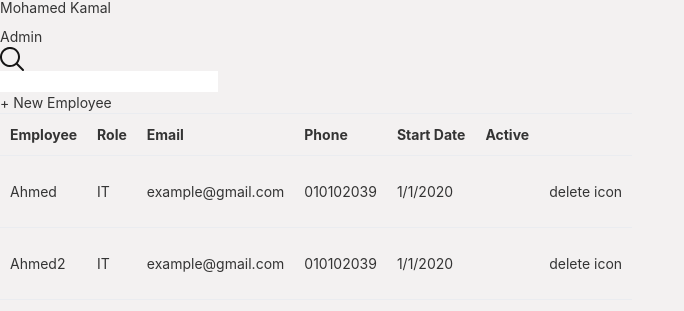
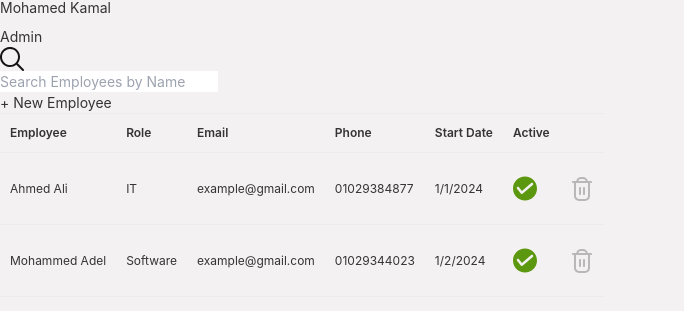
Before and after one commit to Hadeer-Mah/mini-ERP, a React (Vite) app: page /employees in a window 1280 px wide. Shown: the part 641-952 px from the top of the page, without its empty margins (0-684 px from the left). Built offline with nearby package versions, Linux system fonts and the light colour scheme; data requests are answered from the project's data file.

Commit message:
Establishing Json server and Listing & Searching Employees

```diff
--- /dev/null
+++ b/data/db.json
@@ -0,0 +1,22 @@
+{
+  "employees": [
+    {
+      "Employee": "Ahmed Ali",
+      "StartDate": "1/1/2024",
+      "Phone": "01029384877",
+      "Email": "example@gmail.com",
+      "Role": "IT",
+      "image": "",
+      "Active": true
+    },
+    {
+        "Employee": "Mohammed Adel",
+        "StartDate": "1/2/2024",
+        "Phone": "01029344023",
+        "Email": "example@gmail.com",
+        "Role": "Software",
+        "image": "",
+        "Active": true
+      }
+  ]
+}
--- a/package.json
+++ b/package.json
@@ -7,9 +7,11 @@
     "start": "vite",
     "build": "vite build",
     "lint": "eslint . --ext js,jsx --report-unused-disable-directives --max-warnings 0",
-    "preview": "vite preview"
+    "preview": "vite preview",
+    "json-server": "json-server --watch data/db.json --port 8000"
   },
   "dependencies": {
+    "json-server": "^1.0.0-beta.3",
     "react": "^18.2.0",
     "react-dom": "^18.2.0",
     "react-responsive-modal": "^6.4.2",
--- a/src/components/SharedComponents/DataTable/DataTable.scss
+++ b/src/components/SharedComponents/DataTable/DataTable.scss
@@ -16,6 +16,8 @@
     }
     .table-head {
       th {
+        font-size: 12px;
+        font-weight: 600;
         padding: 10px;
         text-align: start;
         white-space: nowrap;
@@ -35,6 +37,7 @@
         cursor: pointer;
 
         td {
+          font-size: 12px;
           padding: 0 10px;
           text-align: start;
           border-top: 1px solid #eaecf0;
--- a/src/components/SharedComponents/Searchbar/Searchbar.jsx
+++ b/src/components/SharedComponents/Searchbar/Searchbar.jsx
@@ -1,10 +1,16 @@
 import search from "../../../assets/svgs/search.svg"
-export default function Searchbar() {
+export default function Searchbar({state, setState, placeholder}) {
   return (
     <div className="border border-[#E2E2E2] pl-14 pr-4 py-2 rounded-[50px] relative w-full">
-      <img src={search} alt="search" className="absolute left-6"/>
+      <img src={search} alt="search" className="absolute left-6 w-[24px]"/>
       <input
         type="search"
+        className="w-full text-sm"
+        placeholder={placeholder}
+        value={state}
+        onChange={(e)=>{
+          setState(e.target.value)
+        }}
       />
     </div>
   )
--- a/src/pages/Employees/Employees.jsx
+++ b/src/pages/Employees/Employees.jsx
@@ -1,58 +1,61 @@
-import { useState } from "react";
+import { useEffect, useState } from "react";
 import DataTable from "../../components/SharedComponents/DataTable/DataTable";
 import MainButton from "../../components/SharedComponents/MainButton/MainButton";
 import Searchbar from "../../components/SharedComponents/Searchbar/Searchbar";
 import AddEmployee from "./AddEmployee/AddEmployee";
+import trash from "../../assets/svgs/dataTable/trash.svg";
+import active from "../../assets/svgs/dataTable/active.svg";
+import inActive from "../../assets/svgs/dataTable/inActive.svg";
+
 
 export default function Employees() {
-  const [isAddingEmployee, setIsAddingEmployee] = useState(false)
-  console.log(isAddingEmployee)
-  const employeesData = [
-    {
-      id: 1,
-      Employee: "Ahmed",
-      Role: "IT",
-      Email: "example@gmail.com",
-      Phone: "010102039",
-      "Start Date": "1/1/2020",
-      Active: true,
-      "": "delete icon",
-    },
-    {
-      id: 2,
-      Employee: "Ahmed2",
-      Role: "IT",
-      Email: "example@gmail.com",
-      Phone: "010102039",
-      "Start Date": "1/1/2020",
-      Active: true,
-      "": "delete icon",
-    },
-    {
-      id: 3,
-      Employee: "Ahmed3",
-      Role: "IT",
-      Email: "example@gmail.com",
-      Phone: "010102039",
-      "Start Date": "1/1/2020",
-      Active: true,
-      "": "delete icon",
-    },
-  ];
+  const [employeesList, setEmployeesList] = useState([]);
+  const [searchTerm, setSearchTerm] = useState("");
+  const [isAddingEmployee, setIsAddingEmployee] = useState(false);
+
+  const formattedEmployees = employeesList?.map((employee) => {
+    return {
+      "Employee": employee.Employee,
+      "Start Date": employee.StartDate,
+      "Phone": employee.Phone,
+      "Email": employee.Email,
+      "Role": employee.Role,
+      "image": employee.image,
+      "Active": <img src={employee.Active ? active : inActive} alt="status"className="w-[20px]"/>,
+      "": <img src={trash} alt="delete" className="cursor-pointer w-[20px]"/>,
+    };
+  });
+
+  useEffect(() => {
+    const url = searchTerm
+      ? `http://localhost:8000/employees?Employee=${encodeURIComponent(searchTerm)}`
+      : "http://localhost:8000/employees";
+    fetch(url)
+      .then((response) => response.json())
+      .then((data) => setEmployeesList(data))
+      .catch((error) => console.error("Error fetching employees:", error));
+  }, [searchTerm]);
+
   function openModalFunction() {
     setIsAddingEmployee(true);
   }
   return (
     <>
       {isAddingEmployee && (
-        <AddEmployee openModal={isAddingEmployee} setOpenModal={setIsAddingEmployee} />
+        <AddEmployee
+          openModal={isAddingEmployee}
+          setOpenModal={setIsAddingEmployee}
+        />
       )}
       <div className="rounded-2xl p-3 bg-white w-full">
         <div className="flex items-center gap-2">
           <div className="w-[calc(100%-170px)]">
-          <Searchbar />
+            <Searchbar state={searchTerm} setState={setSearchTerm} placeholder={"Search Employees by Name"}/>
           </div>
-        <MainButton btnTitle={"+ New Employee"} onClickFn={openModalFunction}/>
+          <MainButton
+            btnTitle={"+ New Employee"}
+            onClickFn={openModalFunction}
+          />
         </div>
         <div className="my-6 overflow-hidde w-full">
           <DataTable
@@ -66,7 +69,7 @@ export default function Employees() {
               "Active",
               "",
             ]}
-          tableRows={employeesData}
+            tableRows={formattedEmployees}
           />
         </div>
       </div>
```
Also changed, not shown: 1 other file (tests, documents, lock files or other folders). Lines whose indentation alone changed are shown as unchanged.
